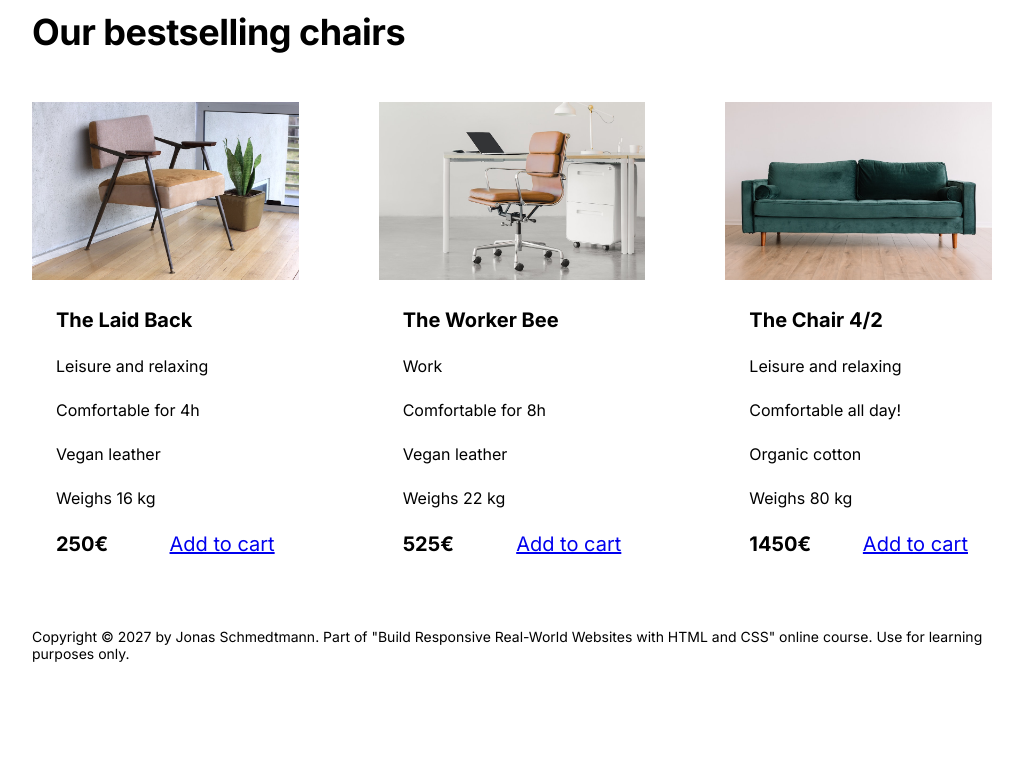
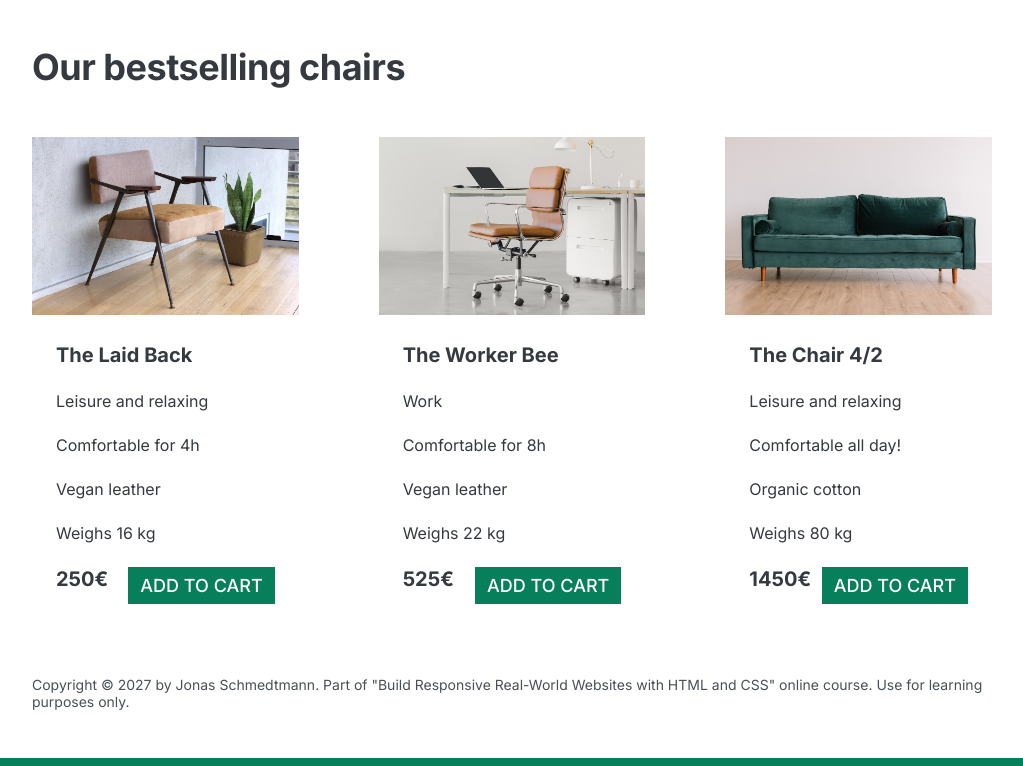
Before and after one commit to DogukanUnal/design, a plain HTML site: page index.html in a window 1280 px wide. Shown: the part 1142-1908 px from the top of the page, without its empty margins (128-1151 px from the left). Before the commit the page ends 1852 px from the top, so only its background shows below. Drawn offline with Linux system fonts and the light colour scheme.

Commit message:
Renklendirme yapıldı

```diff
--- a/style.css
+++ b/style.css
@@ -4,6 +4,10 @@ SPACING SYSTEM (px)
 
 FONT SIZE SYSTEM (px)
 10 / 12 / 14 / 16 / 18 / 20 / 24 / 30 / 36 / 44 / 52 / 62 / 74 / 86 / 98
+*/
+
+/*MAIN COLOR: #087f5b
+grey color: #343a40
 */
 
 * {
@@ -17,6 +21,8 @@ FONT SIZE SYSTEM (px)
 /* ------------------------ */
 body {
   font-family: "Inter", sans-serif;
+  color: #343a40;
+  border-bottom: 8px solid #087f5b;
 }
 
 .container {
@@ -41,6 +47,33 @@ h2 {
   column-gap: 80px;
 }
 
+.btn:link,
+.btn:visited {
+  background-color: #087f5b;
+  color: #fff;
+  text-decoration: none;
+  text-transform: uppercase;
+  font-weight: 500;
+  font-size: 18px;
+
+  display: inline-block;
+}
+
+.btn:hover,
+.btn:active {
+  background-color: #099268;
+}
+
+.btn--big {
+  font-size: 18px;
+  padding: 16px 32px;
+}
+
+.btn--small {
+  font-size: 14px;
+  padding: 8px 12px;
+}
+
 /* ------------------------ */
 /* COMPONENT STYLES */
 /* ------------------------ */
@@ -55,7 +88,6 @@ header {
 
 .header-text-box {
   align-self: center;
-  dogucan
 }
 
 h1 {
@@ -91,6 +123,9 @@ img {
 
 /* TESTIMONIAL */
 .testimonial-section {
+  background-color: #087f5b;
+  color: #fff;
+  padding: 24px;
 }
 
 .testimonial-box {
@@ -148,4 +183,5 @@ h3 {
 footer {
   margin-bottom: 48px;
   font-size: 14px;
+  color: #495057;
 }
```
